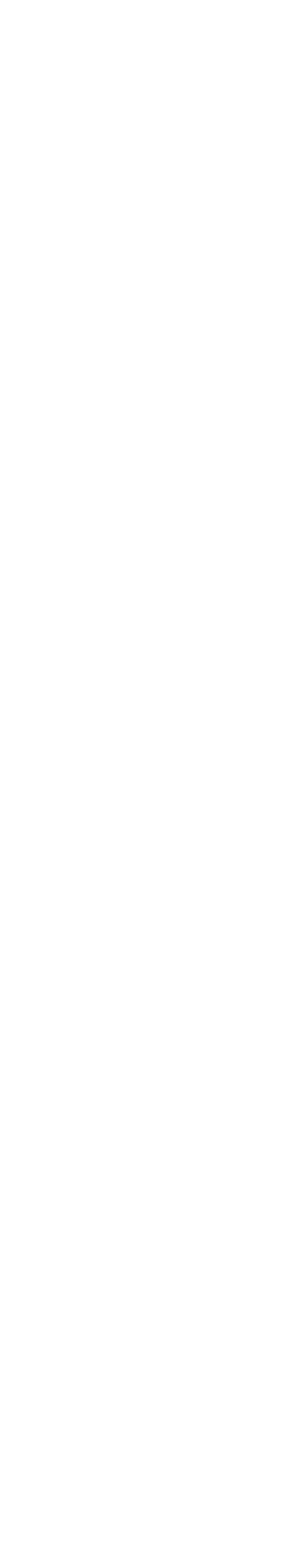
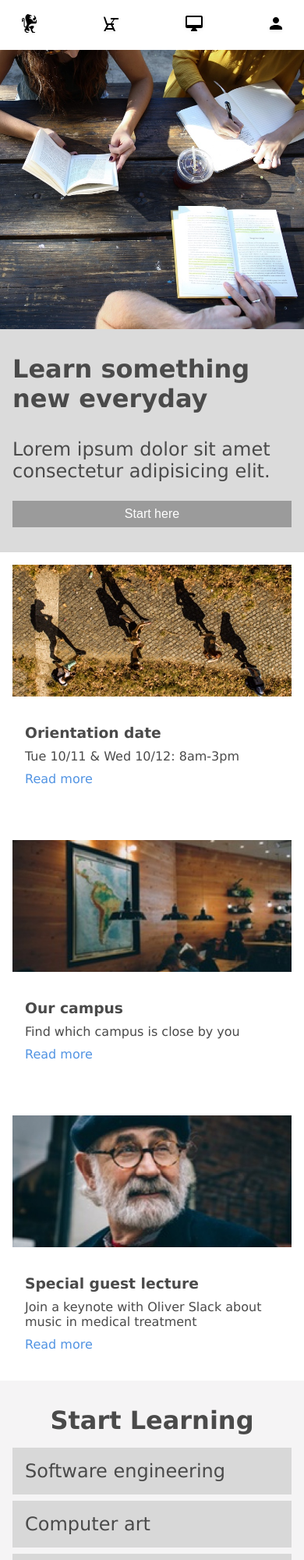
Before and after one commit to tssanjai98/Colmar-Academy, a plain HTML site: page index.html in a window 390 px wide. Shown: the top 2000 px of the page at 78% size. Before the commit the page ends 844 px from the top, so only its background shows below. Drawn offline with Linux system fonts and the light colour scheme.

Commit message:
Mobile compatible

```diff
--- a/index.html
+++ b/index.html
@@ -7,5 +7,97 @@
     <link rel="stylesheet" href="./resources/css/styles.css" />
     <title>Colmar Academy</title>
   </head>
-  <body></body>
+  <body>
+    <header>
+      <nav class="mobile">
+        <ul>
+          <li>
+            <a href="#"><img src="./resources/images/ic-logo.svg" /></a>
+          </li>
+          <li>
+            <a href="#"><img src="./resources/images/ic-on-campus.svg" /></a>
+          </li>
+          <li>
+            <a href="#"><img src="./resources/images/ic-online.svg" /></a>
+          </li>
+          <li>
+            <a href="#"><img src="./resources/images/ic-login.svg" /></a>
+          </li>
+        </ul>
+      </nav>
+    </header>
+    <main>
+      <div class="intro">
+        <div class="img-div"></div>
+        <div class="about-div">
+          <h1>Learn something new everyday</h1>
+          <p>Lorem ipsum dolor sit amet consectetur adipisicing elit.</p>
+          <button>Start here</button>
+        </div>
+      </div>
+      <div class="events">
+        <div class="event">
+          <img
+            src="./resources/images/information-orientation-mobile.jpg"
+            alt="orientation"
+          />
+          <div class="event-details">
+            <h3>Orientation date</h3>
+            <p>Tue 10/11 & Wed 10/12: 8am-3pm</p>
+            <a class="add-info" href="#">Read more</a>
+          </div>
+        </div>
+        <div class="event">
+          <img src="./resources/images/information-campus-mobile.jpg" />
+          <div class="event-details">
+            <h3>Our campus</h3>
+            <p>Find which campus is close by you</p>
+            <a class="add-info" href="#">Read more</a>
+          </div>
+        </div>
+        <div class="event">
+          <img src="./resources/images/information-guest-lecture-mobile.jpg" />
+          <div class="event-details">
+            <h3>Special guest lecture</h3>
+            <p>
+              Join a keynote with Oliver Slack about music in medical treatment
+            </p>
+            <a class="add-info" href="#">Read more</a>
+          </div>
+        </div>
+      </div>
+      <div class="courses">
+        <h1>Start Learning</h1>
+        <div class="courses-div">
+          <div class="course">
+            <p>Software engineering</p>
+          </div>
+          <div class="course">
+            <p>Computer art</p>
+          </div>
+          <div class="course">
+            <p>Design</p>
+          </div>
+          <div class="course">
+            <p>Data</p>
+          </div>
+          <div class="course">
+            <p>Business</p>
+          </div>
+          <div class="course">
+            <p>Maketing</p>
+          </div>
+        </div>
+      </div>
+      <div class="thesis-exhibits">
+        <h1>Thesis exhibits</h1>
+        <div class="video-div">
+          <video src="./resources/videos/thesis.mp4" controls></video>
+        </div>
+      </div>
+    </main>
+    <footer>
+      <p>&copy; 2016 Colmar Academy. All rights reserved</p>
+    </footer>
+  </body>
 </html>
--- a/resources/css/styles.css
+++ b/resources/css/styles.css
@@ -0,0 +1,170 @@
+:root {
+  --font-color: #4a4a4a;
+  --bg-color-primary: #dbdbdb;
+  --button-color-mobile: #9b9b9b;
+  --add-info-color: #5294e3;
+  --courses-section-background: #f5f4f5;
+  --course-background: #d8d8d8;
+}
+
+* {
+  box-sizing: border-box;
+  margin: 0;
+  padding: 0;
+}
+
+body {
+  font-family: Verdana, Geneva, Tahoma, sans-serif;
+  color: var(--font-color);
+}
+
+header {
+  height: 64px;
+  width: 100%;
+  padding: 16px 24px;
+  position: fixed;
+  z-index: 100;
+  background-color: #fff;
+}
+
+header nav.mobile {
+  width: 100%;
+}
+
+.mobile > ul {
+  display: flex;
+  align-items: center;
+  justify-content: space-between;
+  list-style-type: none;
+}
+
+.main {
+  top: 64px;
+}
+
+.intro {
+  width: 100%;
+  background-color: var(--bg-color-primary);
+  position: relative;
+  display: flex;
+  flex-direction: column;
+}
+
+.intro > .img-div {
+  background-image: url("../images/banner.jpg");
+  background-size: cover;
+  background-repeat: no-repeat;
+  background-position: center right;
+  width: 100%;
+  height: 50vh;
+}
+
+.intro > .about-div {
+  width: 100%;
+  padding: 32px 16px;
+}
+
+.about-div h1 {
+  margin-bottom: 32px;
+  font-size: 2rem;
+}
+
+.about-div p {
+  margin-bottom: 24px;
+  font-size: 1.5rem;
+  font-weight: 400;
+}
+
+.about-div button {
+  width: 100%;
+  padding: 8px;
+  text-align: center;
+  background-color: var(--button-color-mobile);
+  border: none;
+  font-size: 1rem;
+  font-weight: 400;
+  color: white;
+}
+
+.events {
+  width: 100%;
+  padding: 16px 16px 32px;
+  display: flex;
+  flex-direction: column;
+  gap: 64px;
+}
+
+.event img {
+  width: 100%;
+}
+
+.event-details {
+  padding: 32px 16px 5px;
+}
+
+.event-details h3,
+.event-details p {
+  margin-bottom: 10px;
+}
+
+.event-details .add-info {
+  font-size: 1rem;
+  color: var(--add-info-color);
+  text-decoration: none;
+}
+
+.event-details .add-info:hover {
+  opacity: 0.75;
+}
+
+.courses {
+  width: 100%;
+  padding: 32px 16px;
+  background-color: var(--courses-section-background);
+}
+
+.courses h1 {
+  font-size: 2rem;
+  margin-bottom: 16px;
+  text-align: center;
+}
+
+.courses-div {
+  display: flex;
+  flex-direction: column;
+  gap: 8px;
+}
+
+.course {
+  width: 100%;
+  background-color: var(--course-background);
+  padding: 16px;
+}
+
+.course p {
+  font-size: 1.5rem;
+}
+
+.thesis-exhibits {
+  width: 100%;
+  padding: 32px 0 16px;
+}
+
+.thesis-exhibits h1 {
+  font-size: 2rem;
+  text-align: center;
+  margin-bottom: 16px;
+}
+
+.video-div video {
+  width: 100%;
+}
+
+footer {
+  width: 100%;
+  padding: 16px;
+}
+
+footer p {
+  font-size: 0.75rem;
+}
```
Also changed, not shown: 2 other files.
